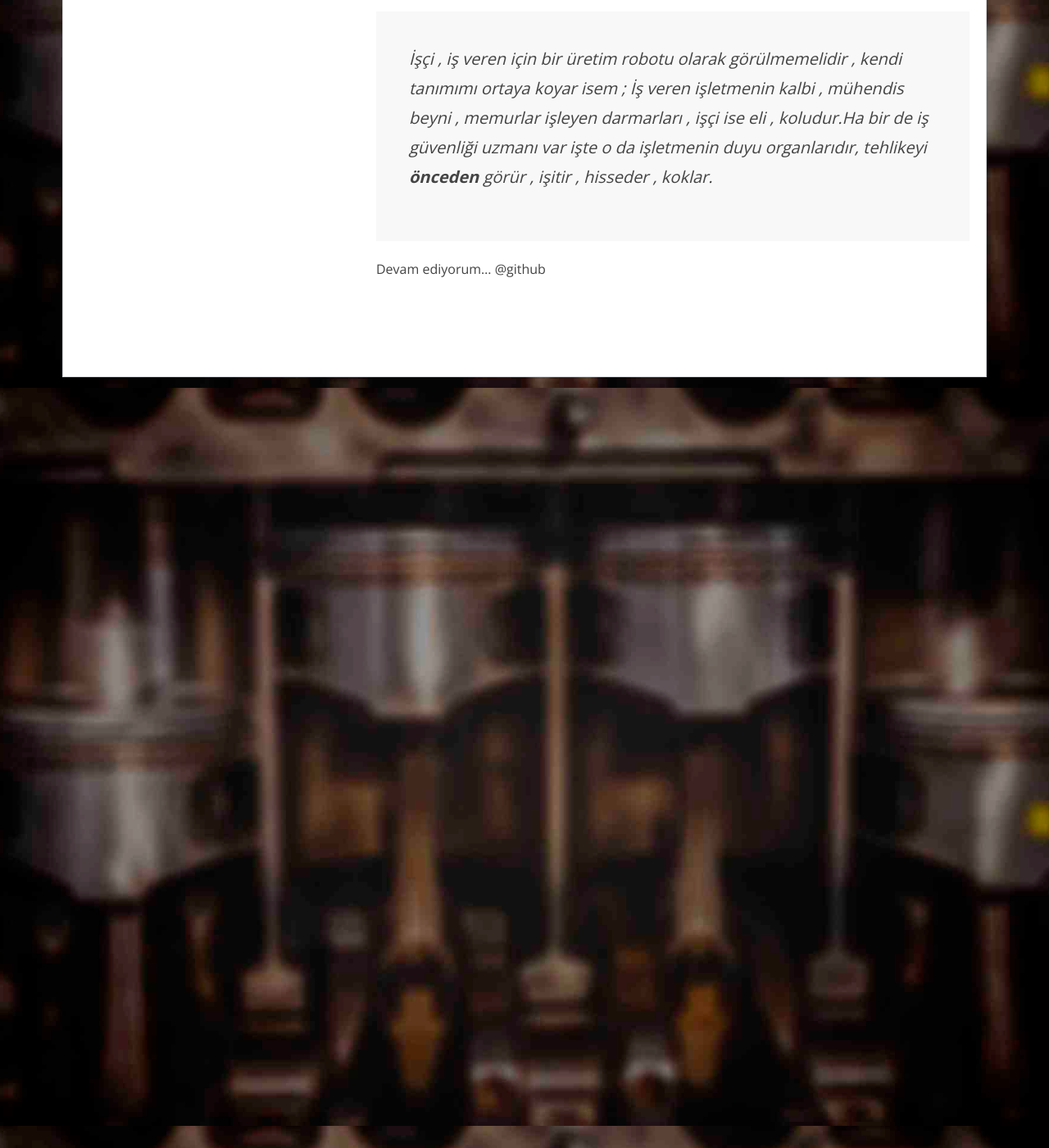
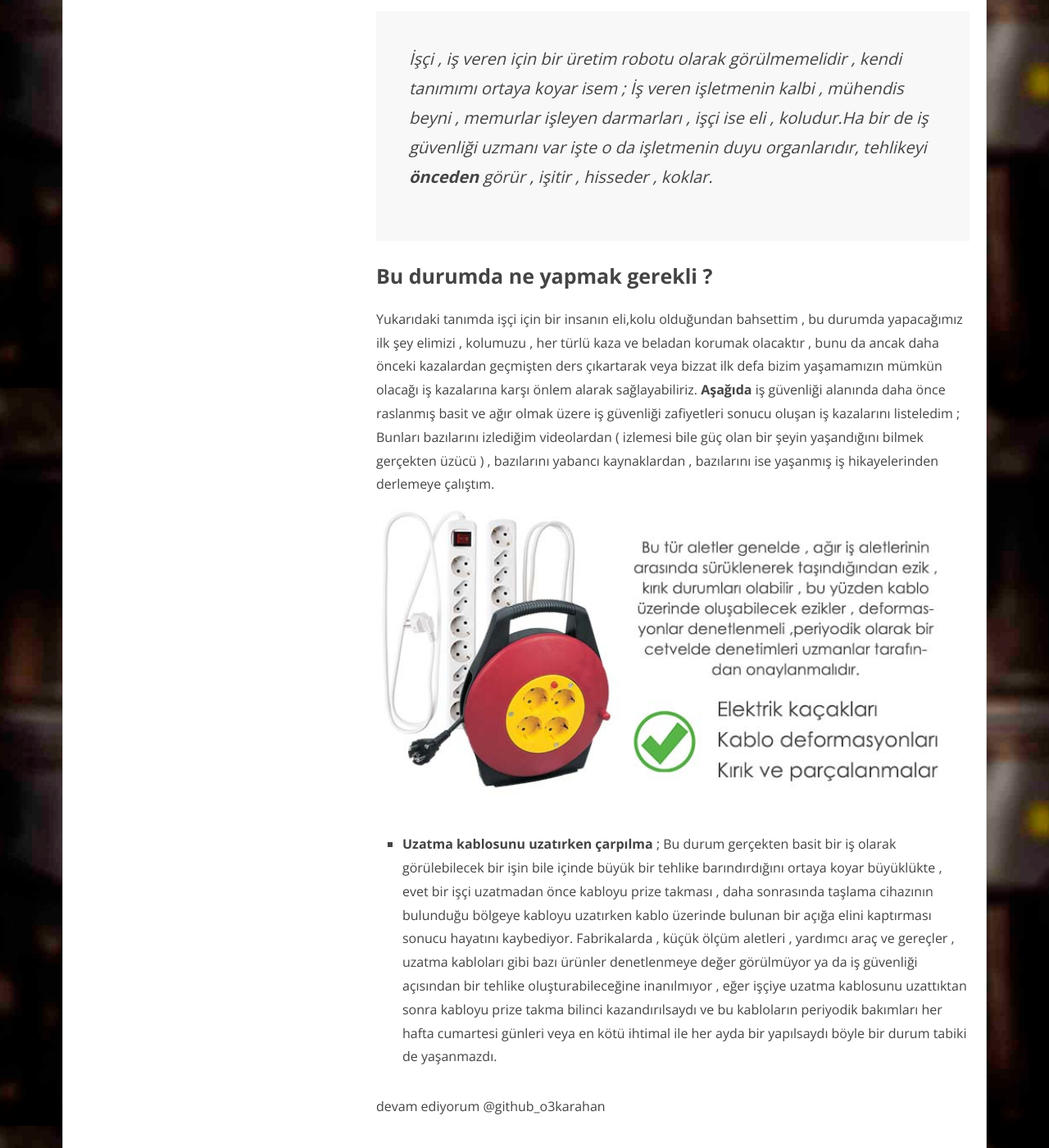
Before and after one commit to o3karahan/omerkarahancomtr, a Jekyll site: the page built from _posts/2017-02-01-is-ve-isci-kazalari.markdown, in a window 1280 px wide and 1400 px high, scrolled down 1327 px. Shown: the whole window at 82% size. Built offline with Jekyll 4.4.1, drawn with Linux system fonts in a browser that asks for light colours; some web fonts are replaced.

Commit message:
UPDATE
UPDATE 24.02.2017

```diff
--- a/_posts/2017-02-01-is-ve-isci-kazalari.markdown
+++ b/_posts/2017-02-01-is-ve-isci-kazalari.markdown
@@ -36,4 +36,24 @@ işletmedeki işçilerimizin iş sağlığını koruyabilir , korutabiliriz.
 beyni , memurlar işleyen darmarları , işçi ise eli , koludur.Ha bir de iş güvenliği uzmanı var işte o da işletmenin duyu organlarıdır,
 tehlikeyi **önceden** görür , işitir , hisseder , koklar.
 
-Devam ediyorum... @github
+### Bu durumda ne yapmak gerekli ?
+
+Yukarıdaki tanımda işçi için bir insanın eli,kolu olduğundan bahsettim , bu durumda yapacağımız ilk
+şey elimizi , kolumuzu , her türlü kaza ve beladan korumak olacaktır , bunu da ancak daha önceki kazalardan
+geçmişten ders çıkartarak veya bizzat ilk defa bizim yaşamamızın mümkün olacağı iş kazalarına karşı
+önlem alarak sağlayabiliriz. **Aşağıda** iş güvenliği alanında daha önce raslanmış basit ve ağır olmak üzere
+iş güvenliği zafiyetleri sonucu oluşan iş kazalarını listeledim ;
+Bunları bazılarını izlediğim videolardan ( izlemesi bile güç olan bir şeyin yaşandığını bilmek
+gerçekten üzücü ) ,  bazılarını yabancı kaynaklardan , bazılarını ise yaşanmış iş hikayelerinden derlemeye çalıştım.
+
+![İş sağlığı ve güvenliği için kabloların denetimi](/yuklemeler/isg-kablolar-denetim-1.jpg){:class="" width="100%"}
+
+- **Uzatma kablosunu uzatırken çarpılma** ; Bu durum gerçekten basit bir iş olarak görülebilecek bir işin bile
+içinde büyük bir tehlike barındırdığını ortaya koyar büyüklükte , evet bir işçi uzatmadan önce kabloyu prize takması ,
+daha sonrasında taşlama cihazının bulunduğu bölgeye kabloyu uzatırken kablo üzerinde bulunan bir açığa elini kaptırması
+sonucu hayatını kaybediyor. Fabrikalarda , küçük ölçüm aletleri , yardımcı araç ve gereçler , uzatma kabloları gibi
+bazı ürünler denetlenmeye değer görülmüyor ya da iş güvenliği açısından bir tehlike oluşturabileceğine inanılmıyor ,
+eğer işçiye uzatma kablosunu uzattıktan sonra kabloyu prize takma bilinci kazandırılsaydı ve bu kabloların periyodik
+bakımları her hafta cumartesi günleri veya en kötü ihtimal ile her ayda bir yapılsaydı böyle bir durum tabiki de yaşanmazdı.
+
+devam ediyorum @github_o3karahan
```
Also changed, not shown: yuklemeler/isg-kablolar-denetim-1.jpg (added).
